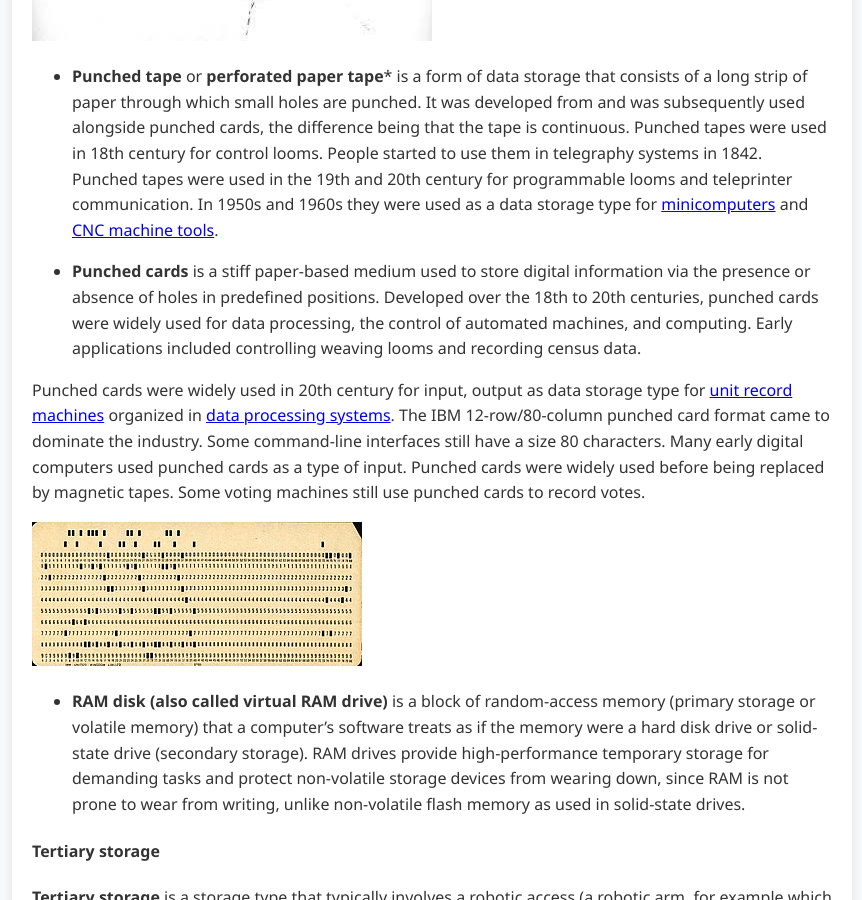
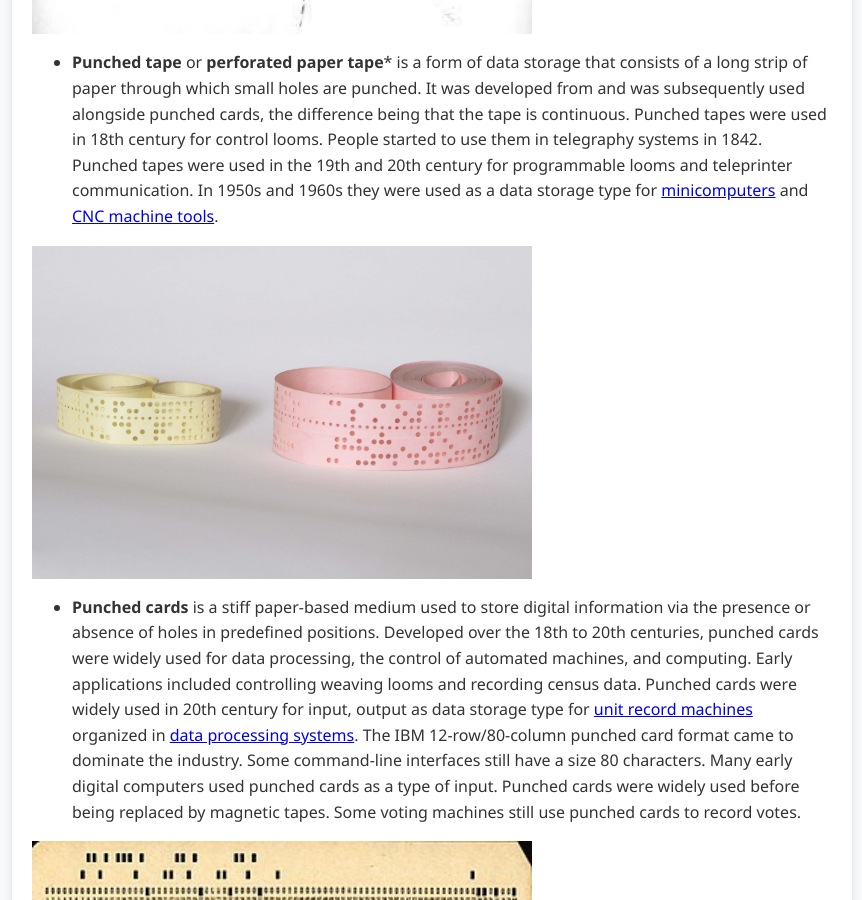
Before and after one commit to energyc0/energyc0.github.io, a Jekyll site: the page built from _posts/2025-11-16-memory-hierarchy.md, in a window 1280 px wide and 900 px high, scrolled down 6917 px. Shown: the whole window, without its empty margins (208-1070 px from the left). Built offline with Jekyll 4.4.1, drawn with Linux system fonts in a browser that asks for light colours.

Commit message:
Fixed rendering errors in memory hierarchy post

```diff
--- a/_posts/2025-11-16-memory-hierarchy.md
+++ b/_posts/2025-11-16-memory-hierarchy.md
@@ -11,7 +11,7 @@ Every system programmer must know how memory works. This is an optimization issu
 
 ### Memory hierarchy
 
-![Computer memory hierarchy](/assets/hierarchy_algorithmica.png)
+<img src="/assets/hierarchy_algorithmica.png" alt="Computer memory hierarchy" width="800" align="middle"/>
 
 Memory hierarchy can be represented as a pyramid. On the top of it is the fastest and smallest data storage type and at the bottom is the slowest and biggest data storage type.
 
@@ -19,7 +19,8 @@ Memory hierarchy can be represented as a pyramid. On the top of it is the fastes
 
 CPU Registers, CPU Caches and RAM represent **Primary storage**. Primary storage, including *ROM*, *EEPROM*, and *NOR flash*, is usually byte-addressable. Such memory is usually connected to the CPU via memory bus, comprising an address bus and a data bus.
 
-![Computer storage types](/assets/computer_storage_types.png)
+<img src="/assets/computer_storage_types.png" alt="Computer storage types" align="middle"/>
+
 
 - **CPU Registers** is the most expensive and fast, but smallest storage type. Their capacity is typically 16-64 bits. CPU instructions instruct the *arithmetic logic unit* to perform various calculations or other operations on this data.
 
@@ -51,42 +52,43 @@ In modern computers, **hard disk drives (HDDs)** and **solid-state drives (SSDs)
 
 - **Hard disk drive (HDD)** is an electro-mechanical data storage device that stores and retrieves digital data using magnetic storage with one or more rigid rapidly rotating platters coated with magnetic material.
 
-![HDD image](/assets/hdd-image.jpeg)
+<img src="/assets/hdd-image.jpeg" alt="HDD image" width="500" align="middle"/>
 
 - **Solid-state drive (SSD)** is a type of solid-state storage device that uses integrated circuits to store data persistently. It is sometimes called *semiconductor storage* device, *solid-state* device, or *solid-state disk*. SSDs rely on *flash NAND* memory to store data. Unlike HDDs they have no moving parts that allow them to access data faster; it reduces latency, power consumption and makes them more silent. However SSDs are more expensive and have less write cycles than hard disk drives.
 
-![SSD image](/assets/ssd-image.jpg)
+<img src="/assets/ssd-image.jpg" alt="SSD image" width="500" align="middle"/>
 
 - **USB flash drive (UFD)** is a data storage device that includes flash memory with an integrated USB interface. Some allow up to 100,000 write/erase cycles, depending on the exact type of memory chip used, and are thought to physically last between 10 and 100 years under normal circumstances.
 
-![USB image](/assets/usb-image.jpg)
+<img src="/assets/usb-image.jpg" alt="USB image" width="500" align="middle"/>
 
 - **Floppy disks or diskettes** were in common in 20th-century and were superseded by USB flash drives, memory cards, optical disks and other cloud storages. Floppy disk is a type of storage made from a thin disk coated with magnetic storage medium. It is wrapped in a plastic shell lined with fabric to help to remove dust from the spinning disk.
 
-![Floppy disk image](/assets/floppy-disk-image.jpg)
+<img src="/assets/floppy-disk-image.jpg" alt="Floppy disk image" width="500" align="middle"/>
 
 - A **memory card** is an electronic data storage device used for storing digital data, typically using flash memory. It is commonly used in digital devices, such as digital cameras or game consoles. They allow to add more memory for such devices using memory card instead of protruding USB flash drives.
 
-![Memory card image](/assets/memory-card-image.jpg)
+<img src="/assets/memory-card-image.jpg" alt="Memory card image" width="500" align="middle"/>
 
 - **Magnetic tape** is a data storage type in the form of a flexible tape covered with a thin magnetic layer. Information is recorded by magnetic recording. Magnetic tapes appeared in 1951 by IBM. They had some disadvantages at that time but they are fixed nowadays. Magnetic tapes is widely used today as a big storage of information because it is really cheap. Magnetic tapes even have its own filesystem [LTFS](https://en.wikipedia.org/wiki/Linear_Tape_File_System). Magnetic tapes are being developed nowadays because it is widely used in backups, machine learning, Big Data, researches and so on.
 
-![Magnetic tape image](/assets/magnetic-tape.jpg)
+<img src="/assets/magnetic-tape.jpg" alt="Magnetic tape image" width="500" align="middle"/>
 
 - **Punched tape** or **perforated paper tape*** is a form of data storage that consists of a long strip of paper through which small holes are punched. It was developed from and was subsequently used alongside punched cards, the difference being that the tape is continuous. Punched tapes were used in 18th century for control looms. People started to use them in telegraphy systems in 1842. Punched tapes were used in the 19th and 20th century for programmable looms and teleprinter communication. In 1950s and 1960s they were used as a data storage type for [minicomputers](https://en.wikipedia.org/wiki/Minicomputer) and [CNC machine tools](https://en.wikipedia.org/wiki/Numerical_control).
 
+<img src="/assets/punched-tape-image.jpg" alt="Punched tape image" width="500" align="middle"/>
+
 - **Punched cards** is a stiff paper-based medium used to store digital information via the presence or absence of holes in predefined positions. Developed over the 18th to 20th centuries, punched cards were widely used for data processing, the control of automated machines, and computing. Early applications included controlling weaving looms and recording census data.
-
 Punched cards were widely used in 20th century for input, output as data storage type for [unit record machines](https://en.wikipedia.org/wiki/Unit_record_equipment) organized in [data processing systems](https://en.wikipedia.org/wiki/Data_processing_system). The IBM 12-row/80-column punched card format came to dominate the industry. Some command-line interfaces still have a size 80 characters. Many early digital computers used punched cards as a type of input. Punched cards were widely used before being replaced by magnetic tapes. Some voting machines still use punched cards to record votes.
 
-![Punched card image](/assets/punched-card-image.jpg)
+<img src="/assets/punched-card-image.jpg" alt="Punched card image" width="500" align="middle"/>
 
 - **RAM disk (also called virtual RAM drive)** is a block of random-access memory (primary storage or volatile memory) that a computer's software treats as if the memory were a hard disk drive or solid-state drive (secondary storage). RAM drives provide high-performance temporary storage for demanding tasks and protect non-volatile storage devices from wearing down, since RAM is not prone to wear from writing, unlike non-volatile flash memory as used in solid-state drives.
 
 #### Tertiary storage
 **Tertiary storage** is a storage type that typically involves a robotic access (a robotic arm, for example which mounts and dismounts other data storages). The speed is much slower than secondary storage has, but it allow to store large amounts of data without human access. Typical examples include [tape libraries](https://en.wikipedia.org/wiki/Tape_libraries), [optical jukeboxes](https://en.wikipedia.org/wiki/Optical_jukebox), and massive arrays of idle disks ([MAID](https://en.wikipedia.org/wiki/Non-RAID_drive_architectures#MAID)). Tertiary storage is also known as nearline storage because it is "near to online".
 
-![Robotic arm data storage](/assets/robotic-arm-data-storage-image.jpg)
+<img src="/assets/robotic-arm-data-storage-image.jpg" alt="Robotic arm data storage" width="500" align="middle"/>
 
 **Offline storage** is a data storage that typically is not under the control of CPU. The medium is recorded, usually in a secondary or tertiary storage device, and then physically removed or disconnected. Unlike tertiary storage, it cannot be accessed without human interaction. It is used to transfer information since the detached medium can easily be physically transported. In modern personal computers, most secondary and tertiary storage media are also used for offline storage.
 
@@ -98,4 +100,4 @@ A secondary or tertiary storage may connect to a computer utilizing computer net
 - **Network-attached storage (NAS)** is mass storage attached to a computer which another computer can access at file level over a local area network, a private wide area network, or in the case of online file storage, over the Internet. NAS is commonly associated with the [NFS](https://en.wikipedia.org/wiki/Network_File_System) and [CIFS/SMB](https://en.wikipedia.org/wiki/CIFS/SMB) protocols.
 - [**Storage area network (SAN)**](https://en.wikipedia.org/wiki/Storage_area_network) is a specialized network, that provides other computers with storage capacity. SAN is commonly associated with Fibre Channel networks.
 
-![Computer memory hierarchy](/assets/computer_memory_hierarchy.png)
+<img src="/assets/computer_memory_hierarchy.png" alt="Computer memory hierarchy image" width="800" align="middle"/>
```
Also changed, not shown: assets/punched-tape-image.jpg (added).
